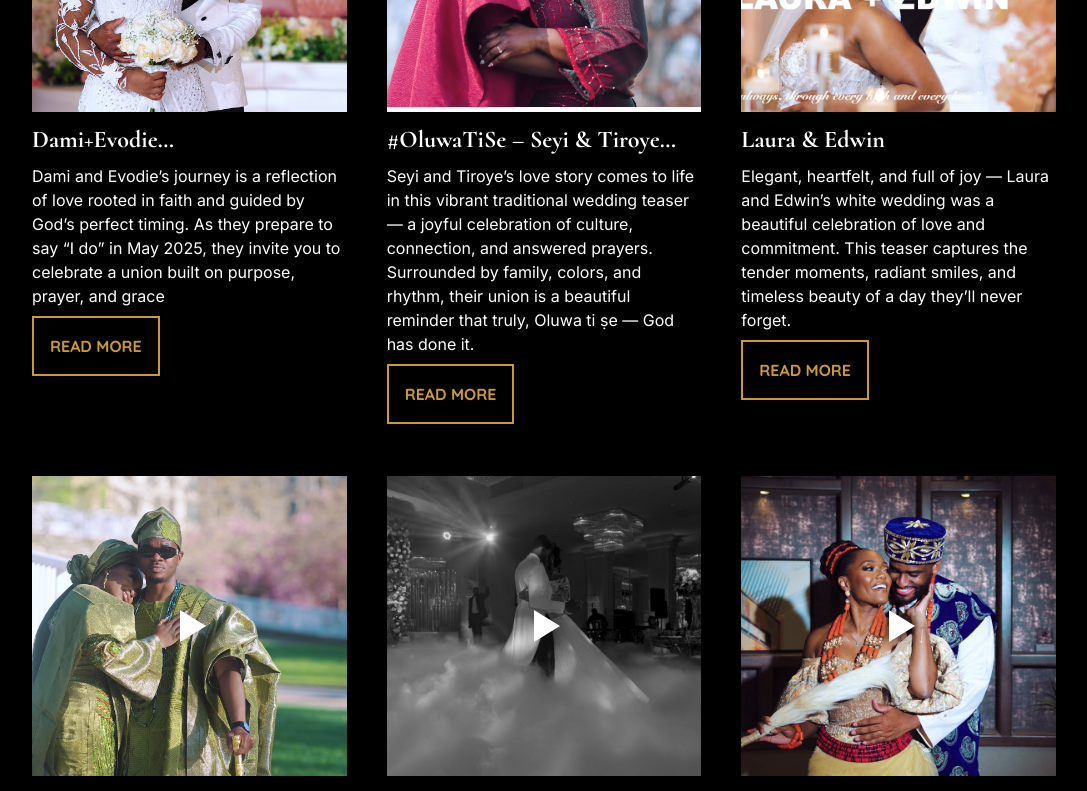
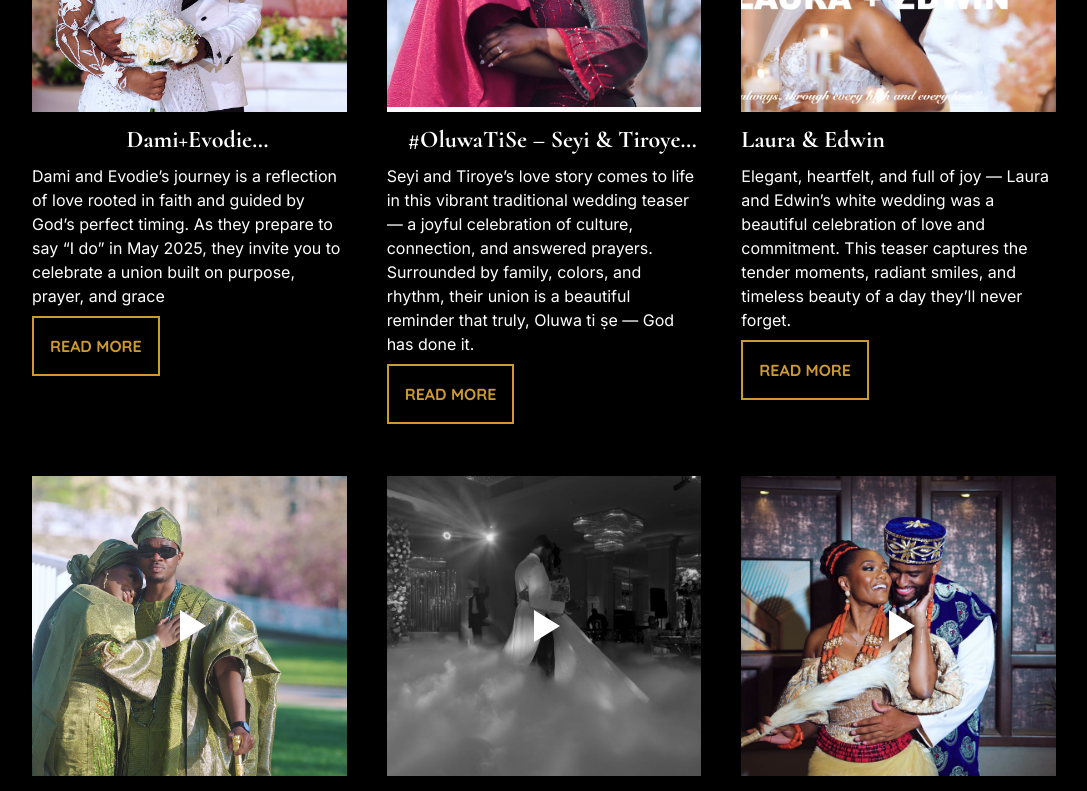
Before and after one commit to Mayowasamuel51/bamsVISUALS, a React (Vite) app: page /gallery in a window 1280 px wide. Shown: the part 1320-2111 px from the top of the page, without its empty margins (96-1183 px from the left). Built offline with nearby package versions, Linux system fonts and the light colour scheme; a web font is replaced by a local one.

Commit message:
https://vimeo.com/1030637546?share=copy

```diff
--- a/src/data/projects.jsx
+++ b/src/data/projects.jsx
@@ -57,7 +57,7 @@ export const videos = [
     },
     {
         id: 4,
-        url: "https://vimeo.com/1030637546",
+        url: "https://vimeo.com/1078452329?share=copy",
         light: gallery_seven,
         title: "Dami + Evodie Traditional Wedding Teaser - #LoveInGodsTime2025",
         // subTitle: "LOVER consectetur adipiscing elit. Ut elit tellus, luctus",
@@ -72,7 +72,7 @@ export const videos = [
     },
     {
         id: 5,
-        url: "https://vimeo.com/1021620397",
+        url: "https://vimeo.com/1010058915?share=copy#t=0",
         light: gallery_eight,
         title: "Atinuke & Oluwatobiloba",
         // subTitle: "MUSIC consectetur adipiscing elit. Ut elit tellus, luctus",
@@ -87,7 +87,7 @@ export const videos = [
     },
     {
         id: 6,
-        url: "https://vimeo.com/1010058915?share=copy#t=0",
+        url: "https://vimeo.com/1030637546?share=copy",
         light: gallery_six,
         title: "Eve & Peter Traditional Wedding Teaser",
         // subTitle: "TVC consectetur adipiscing elit. Ut elit tellus, luctus",
--- a/src/pages/gallery.jsx
+++ b/src/pages/gallery.jsx
@@ -47,7 +47,7 @@ const Gallery = () => {
               // }
               />
               <div className="flex flex-col items-start justify-between gap-2 py-3">
-                <h2 className="font-cormorant text-2xl font-bold line-clamp-1">{video.title}</h2>
+                <h1 className="font-cormorant text-2xl text-center  font-bold line-clamp-1">{video.title}</h1>
                 {/* <p className="font-semibold text-lg font-quicksand text-text_gold">SINONPSIS</p> */}
                 <p>{video.description}</p>
                 <Link to={`/projectDetail/${index + 1}`}>
```
